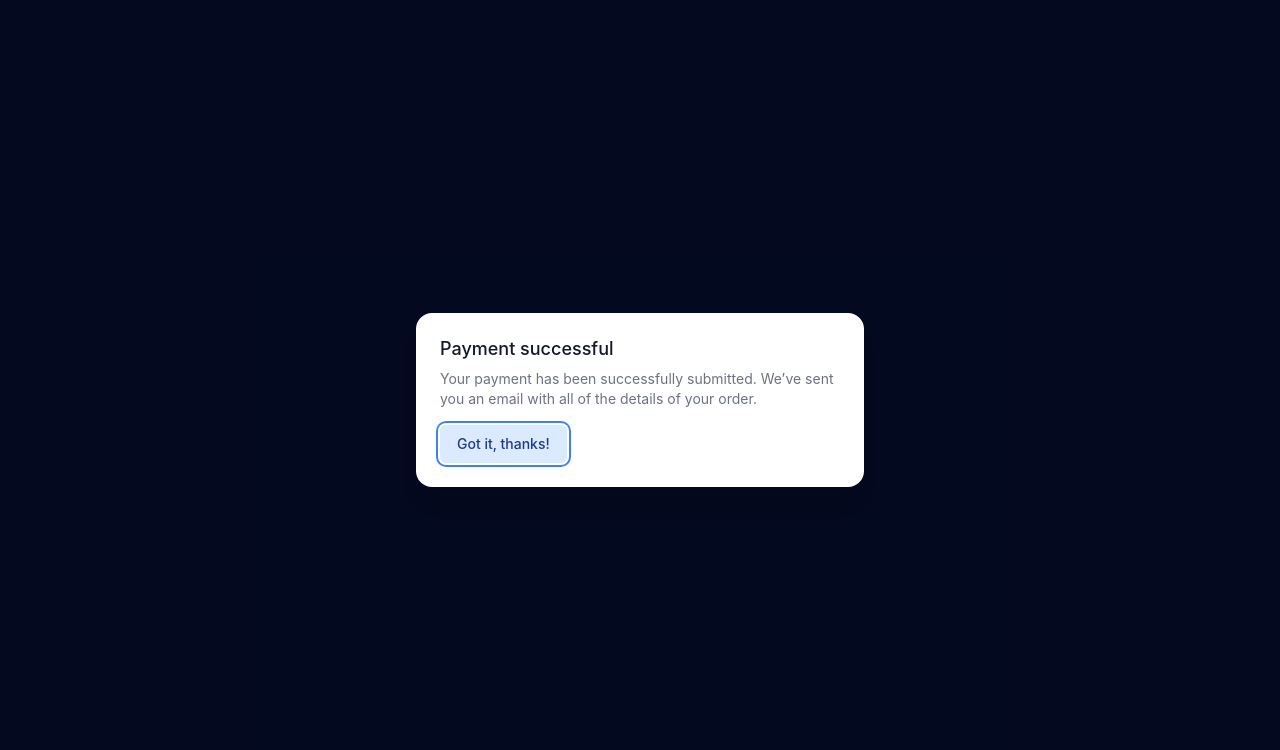
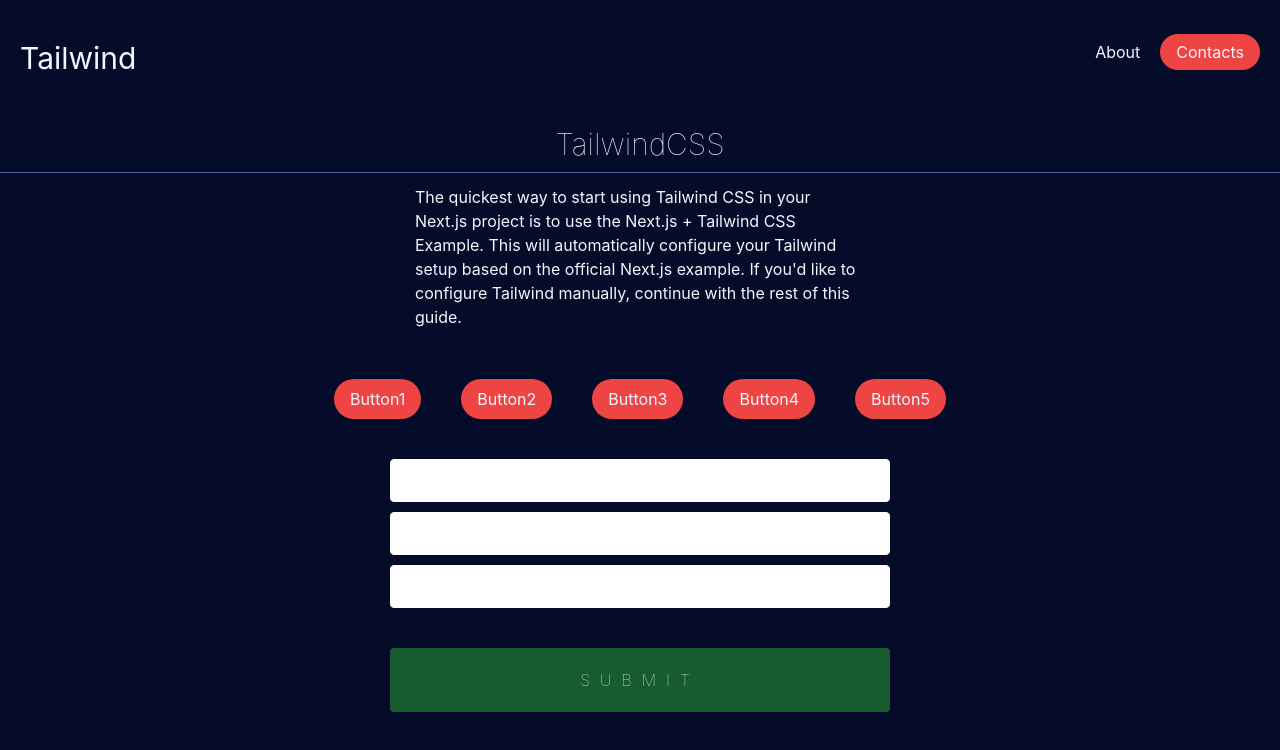
Before and after one commit to Mithrandir-07/modaltest, a Next.js app: page / in a window 1280 px wide. Shown: the top 750 px of the page. Built offline with nearby package versions, Linux system fonts and the light colour scheme.

Commit message:
formready

```diff
--- a/pages/index.js
+++ b/pages/index.js
@@ -1,21 +1,15 @@
 import Head from 'next/head'
 import Image from 'next/image'
 import styles from '../styles/Home.module.css'
-import { Dialog, Transition } from '@headlessui/react'
-import { Fragment, useState } from 'react'
 import { useForm } from "react-hook-form";
 
 
-export default function MyModal() {
-  let [isOpen, setIsOpen] = useState(true)
+export default function Home() {
+  const {register, handleSubmit, watch, formState: { errors }} =useForm();
+  const onSubmit = data => console.log(data);
 
-  function closeModal() {
-    setIsOpen(false)
-  }
+  console.log(watch("example"));
 
-  function openModal() {
-    setIsOpen(true)
-  }
   return (
     <div className={styles.container}>
       <Head>
@@ -26,74 +20,45 @@
 
       <main className={styles.main}>
 
-        <div className="fixed inset-0 flex items-center justify-center">
-          <button
-            type="button"
-            onClick={openModal}
-            className="rounded-full bg-black px-4 py-2 text-sm font-medium text-white hover:bg-green-700 focus:outline-none focus-visible:ring-2 focus-visible:ring-white focus-visible:ring-opacity-75"
-          >
-            Open dialog
-          </button>
+        <header class="container mx-auto px-5">
+
+          <div class="flex justify-between pt-10">
+
+            <span class="fond-bpld text-3xl">
+              Tailwind
+            </span>
+
+            <div class="space-x-5">
+              <a href="" class="hover:underline">About</a>
+              <a href="" class="bg-red-500 py-2 px-4 rounded-full hover:bg-red-700">Contacts</a>
+            </div>
+          </div>
+        </header>
+
+        <div class="container mx-auto py-big px-3 sm:px-0">
+          <h1 class="text-center text-3xl fond-bold">TailwindCSS</h1>
+          <p class="pt-3 w-full sm:w-[450px] mx-auto ">The quickest way to start using Tailwind CSS in your Next.js project is to use the Next.js + Tailwind CSS Example. This will automatically configure your Tailwind setup based on the official Next.js example. If you'd like to configure Tailwind manually, continue with the rest of this guide.</p>
         </div>
 
+        <div class="flex justify-center space-x-0 md:space-x-10 flex-col md:flex-row space-y-5 md:space-y-0 px-3 sm:px-0">
+          <div class="bg-red-500 py-2 px-4 rounded-full hover:bg-red-700">Button1</div>
+          <div class="bg-red-500 py-2 px-4 rounded-full hover:bg-red-700">Button2</div>
+          <div class="bg-red-500 py-2 px-4 rounded-full hover:bg-red-700">Button3</div>
+          <div class="bg-red-500 py-2 px-4 rounded-full hover:bg-red-700">Button4</div>
+          <div class="bg-red-500 py-2 px-4 rounded-full hover:bg-red-700">Button5</div>
+        </div>
 
-        <Transition appear show={isOpen} as={Fragment}>
-          <Dialog as="div" className="relative z-10" onClose={closeModal}>
-            <Transition.Child
-              as={Fragment}
-              enter="ease-out duration-300"
-              enterFrom="opacity-0"
-              enterTo="opacity-100"
-              leave="ease-in duration-200"
-              leaveFrom="opacity-100"
-              leaveTo="opacity-0"
-            >
-              <div className="fixed inset-0 bg-black bg-opacity-25" />
-            </Transition.Child>
+        <div class="pt-10 md:space-y-0 px-3 sm:px-0">
+          <form onSubmit={handleSubmit(onSubmit)}>
 
-            <div className="fixed inset-0 overflow-y-auto">
-              <div className="flex min-h-full items-center justify-center p-4 text-center">
-                <Transition.Child
-                  as={Fragment}
-                  enter="ease-out duration-300"
-                  enterFrom="opacity-0 scale-95"
-                  enterTo="opacity-100 scale-100"
-                  leave="ease-in duration-200"
-                  leaveFrom="opacity-100 scale-100"
-                  leaveTo="opacity-0 scale-95"
-                >
-                  <Dialog.Panel className="w-full max-w-md transform overflow-hidden rounded-2xl bg-white p-6 text-left align-middle shadow-xl transition-all">
-                    <Dialog.Title
-                      as="h3"
-                      className="text-lg font-medium leading-6 text-gray-900"
-                    >
-                      Payment successful
-                    </Dialog.Title>
-                    <div className="mt-2">
-                      <p className="text-sm text-gray-500">
-                        Your payment has been successfully submitted. We’ve sent
-                        you an email with all of the details of your order.
-                      </p>
-                    </div>
+            <input {...register("firstName", { required: true, maxLength: 20 })} />
+            <input {...register("lastName", { pattern: /^[A-Za-z]+$/i })} />
+            <input type="number" {...register("age", { min: 18, max: 99 })} />
+            <input type="submit" />
 
-                    <div className="mt-4">
-                      <button
-                        type="button"
-                        className="inline-flex justify-center rounded-md border border-transparent bg-blue-100 px-4 py-2 text-sm font-medium text-blue-900 hover:bg-blue-200 focus:outline-none focus-visible:ring-2 focus-visible:ring-blue-500 focus-visible:ring-offset-2"
-                        onClick={closeModal}
-                      >
-                        Got it, thanks!
-                      </button>
-                    </div>
-                  </Dialog.Panel>
-                </Transition.Child>
-              </div>
-            </div>
-          </Dialog>
-        </Transition>
-
+          </form>
+        </div>
       </main>
-
     </div>
   )
 }
--- a/styles/globals.css
+++ b/styles/globals.css
@@ -10,6 +10,125 @@
   margin: 0;
   font-family: -apple-system, BlinkMacSystemFont, Segoe UI, Roboto, Oxygen,
     Ubuntu, Cantarell, Fira Sans, Droid Sans, Helvetica Neue, sans-serif;
+}
+
+form {
+  max-width: 500px;
+  margin: 0 auto;
+}
+
+h1 {
+  font-weight: 100;
+  color: white;
+  text-align: center;
+  padding-bottom: 10px;
+  border-bottom: 1px solid rgb(79, 98, 148);
+}
+
+.form {
+  background: #0e101c;
+  max-width: 400px;
+  margin: 0 auto;
+}
+
+
+
+input {
+  display: block;
+  box-sizing: border-box;
+  width: 100%;
+  border-radius: 4px;
+  border: 1px solid white;
+  padding: 10px 15px;
+  margin-bottom: 10px;
+  font-size: 14px;
+}
+
+label {
+  line-height: 2;
+  text-align: left;
+  display: block;
+  margin-bottom: 13px;
+  margin-top: 20px;
+  color: white;
+  font-size: 14px;
+  font-weight: 200;
+}
+
+button[type="submit"],
+input[type="submit"] {
+  background: #165c30;
+  color: white;
+  text-transform: uppercase;
+  border: none;
+  margin-top: 40px;
+  padding: 20px;
+  font-size: 16px;
+  font-weight: 100;
+  letter-spacing: 10px;
+}
+
+button[type="submit"]:hover,
+input[type="submit"]:hover {
+  background: #2da05d;
+}
+
+button[type="submit"]:active,
+input[type="button"]:active,
+input[type="submit"]:active {
+  transition: 0.3s all;
+  transform: translateY(3px);
+  border: 1px solid transparent;
+  opacity: 0.8;
+}
+
+input:disabled {
+  opacity: 0.4;
+}
+
+input[type="button"]:hover {
+  transition: 0.3s all;
+}
+
+button[type="submit"],
+input[type="button"],
+input[type="submit"] {
+  -webkit-appearance: none;
+}
+
+.App {
+  max-width: 600px;
+  margin: 0 auto;
+}
+
+button[type="button"] {
+  display: block;
+  appearance: none;
+  background: #333;
+  color: white;
+  border: none;
+  text-transform: uppercase;
+  padding: 10px 20px;
+  border-radius: 4px;
+}
+
+hr {
+  margin-top: 30px;
+}
+
+button {
+  display: block;
+  appearance: none;
+  margin-top: 40px;
+  border: 1px solid #333;
+  margin-bottom: 20px;
+  text-transform: uppercase;
+  padding: 10px 20px;
+  border-radius: 4px;
+}
+
+input[type="number"]{
+  color: #0e101c;
 }
 
 a {
```
